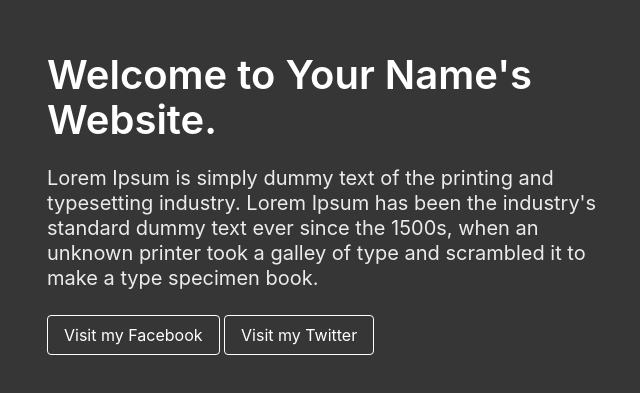
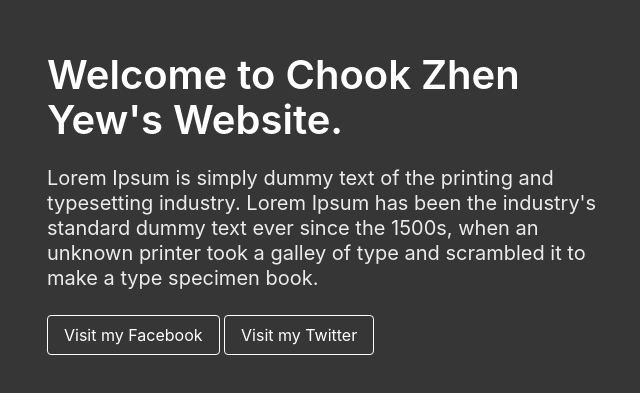
Before and after one commit to z0z0z0z0z0/czy.github.io, a plain HTML site: page index.html in a window 1280 px wide. Shown: the part 197-590 px from the top of the page, without its empty margins (311-951 px from the left). Drawn offline with nearby package versions, Linux system fonts and the light colour scheme.

Commit message:
Update index.html

```diff
--- a/index.html
+++ b/index.html
@@ -13,7 +13,7 @@
             <div class="columns is-vcentered is-centered">
                 <div class="column is-6">
                     <div class="block">
-                        <h1 class="title is-2">Welcome to Your Name's Website.</h1>
+                        <h1 class="title is-2">Welcome to Chook Zhen Yew's Website.</h1>
                     </div>
                     <div class="block">
                         <h2 class="subtitle">Lorem Ipsum is simply dummy text of the printing and typesetting industry. Lorem Ipsum has been the industry's standard dummy text ever since the 1500s, when an unknown printer took a galley of type and scrambled it to make a type specimen book.<br>
```
